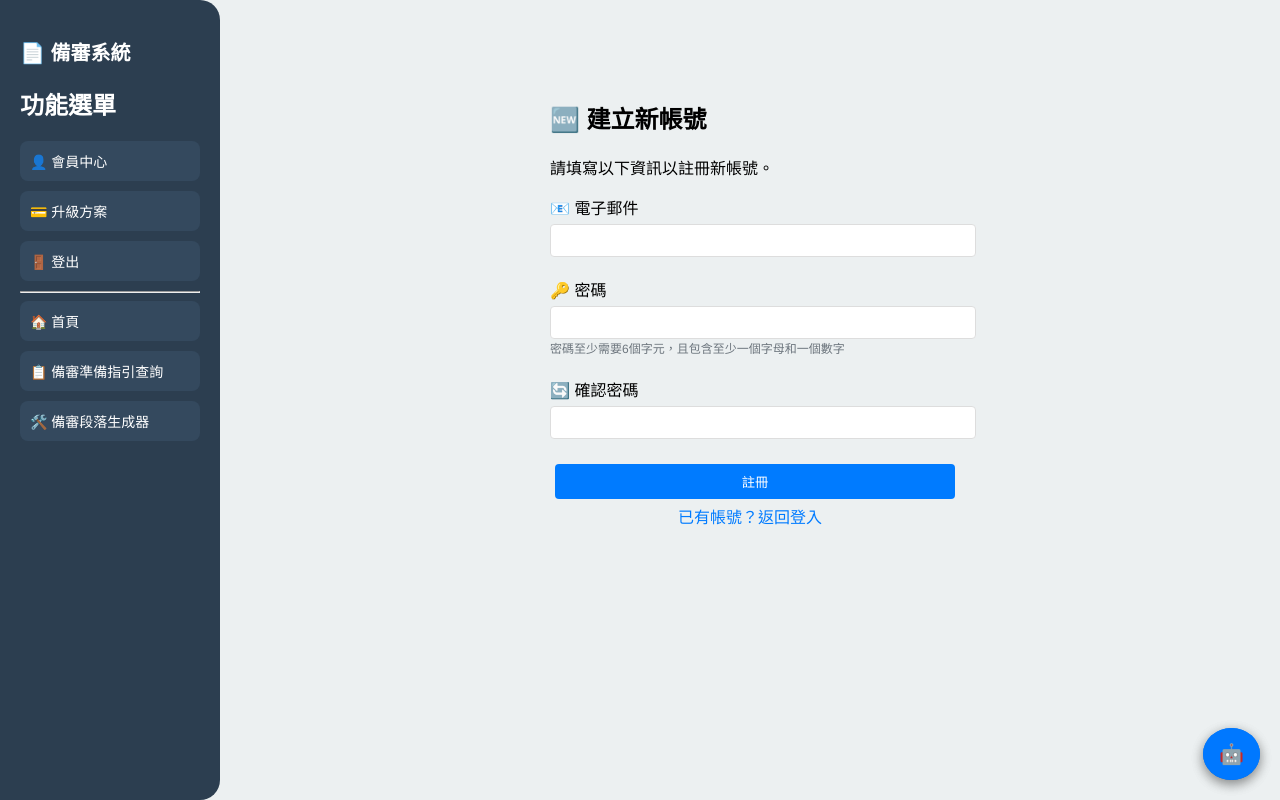
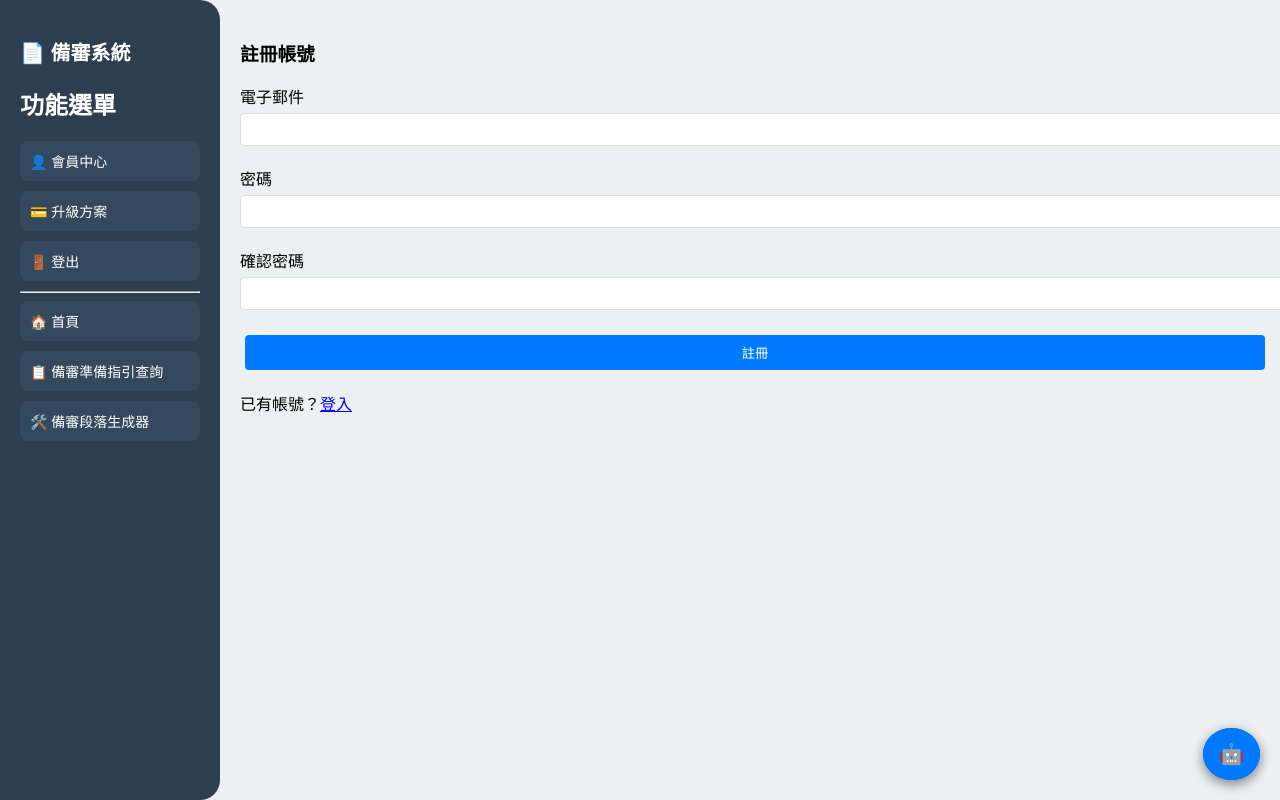
Before and after one commit to zhiyu220/document_generation, a Flask app: page /register in a window 1280 px wide. Run offline with Flask 3, Linux system fonts and the light colour scheme; the visitor is signed in with stand-in values (Sample User, id 1); data that the repository does not hold is empty; some libraries are stand-ins or nearby versions.

Commit message:
Update register.html

```diff
--- a/templates/register.html
+++ b/templates/register.html
@@ -3,92 +3,72 @@
 {% block title %}註冊{% endblock %}
 
 {% block content %}
-<div class="register-container">
-  <h2 class="slide-up">🆕 建立新帳號</h2>
-  <p class="slide-up delay-1">請填寫以下資訊以註冊新帳號。</p>
-
-  <form id="register-form" method="POST" class="register-form slide-up delay-2">
-    <div class="form-group">
-      <label for="email">📧 電子郵件</label>
-      <input type="email" name="email" id="email" class="form-control" required>
+<div class="container mt-5">
+    <div class="row justify-content-center">
+        <div class="col-md-6">
+            <div class="card">
+                <div class="card-header">
+                    <h3 class="text-center">註冊帳號</h3>
+                </div>
+                <div class="card-body">
+                    <div id="error-message" class="alert alert-danger" style="display: none;"></div>
+                    <form id="register-form" method="post">
+                        <div class="form-group mb-3">
+                            <label for="email">電子郵件</label>
+                            <input type="email" class="form-control" id="email" name="email" required>
+                        </div>
+                        <div class="form-group mb-3">
+                            <label for="password">密碼</label>
+                            <input type="password" class="form-control" id="password" name="password" required>
+                        </div>
+                        <div class="form-group mb-3">
+                            <label for="confirm_password">確認密碼</label>
+                            <input type="password" class="form-control" id="confirm_password" name="confirm_password" required>
+                        </div>
+                        <button type="submit" class="btn btn-primary w-100">註冊</button>
+                    </form>
+                    <div class="mt-3 text-center">
+                        <p>已有帳號？<a href="{{ url_for('login') }}">登入</a></p>
+                    </div>
+                </div>
+            </div>
+        </div>
     </div>
-
-    <div class="form-group">
-      <label for="password">🔑 密碼</label>
-      <input type="password" name="password" id="password" class="form-control" required
-             minlength="6" pattern="^(?=.*[A-Za-z])(?=.*\d)[A-Za-z\d]{6,}$"
-             title="密碼至少需要6個字元，且包含至少一個字母和一個數字">
-      <small class="form-text text-muted">密碼至少需要6個字元，且包含至少一個字母和一個數字</small>
-    </div>
-
-    <div class="form-group">
-      <label for="confirm_password">🔄 確認密碼</label>
-      <input type="password" name="confirm_password" id="confirm_password" class="form-control" required>
-    </div>
-
-    <div class="cta slide-up delay-3">
-      <button type="submit" class="btn btn-primary">註冊</button>
-      <a href="{{ url_for('login') }}" class="btn btn-link">已有帳號？返回登入</a>
-    </div>
-  </form>
 </div>
-
-<script src="https://code.jquery.com/jquery-3.6.0.min.js"></script>
 
 <script>
 document.getElementById('register-form').addEventListener('submit', function(e) {
     e.preventDefault();
 
-    const password = document.getElementById('password').value;
-    const confirmPassword = document.getElementById('confirm_password').value;
+    // 隱藏錯誤訊息
+    document.getElementById('error-message').style.display = 'none';
 
-    if (password !== confirmPassword) {
-        alert('兩次輸入的密碼不一致');
-        document.getElementById('confirm_password').value = '';
-        document.getElementById('confirm_password').focus();
-        return;
-    }
-
+    // 取得表單數據
     const formData = new FormData(this);
 
+    // 發送請求
     fetch('/register', {
         method: 'POST',
         body: formData
     })
-    .then(response => {
-        if (response.ok) {
-            window.location.href = '/verify?email=' + encodeURIComponent(document.getElementById('email').value);
+    .then(response => response.json())
+    .then(data => {
+        if (data.success) {
+            // 註冊成功，重定向到驗證頁面
+            window.location.href = data.redirect;
         } else {
-            return response.text().then(text => {
-                throw new Error(text);
-            });
+            // 顯示錯誤訊息
+            const errorMessage = document.getElementById('error-message');
+            errorMessage.textContent = data.message;
+            errorMessage.style.display = 'block';
         }
     })
     .catch(error => {
-        alert(error.message);
+        console.error('Error:', error);
+        const errorMessage = document.getElementById('error-message');
+        errorMessage.textContent = '系統錯誤，請稍後再試';
+        errorMessage.style.display = 'block';
     });
-});
-
-// 即時密碼驗證
-document.getElementById('password').addEventListener('input', function() {
-    const password = this.value;
-    const regex = /^(?=.*[A-Za-z])(?=.*\d)[A-Za-z\d]{6,}$/;
-
-    if (!regex.test(password)) {
-        this.setCustomValidity('密碼至少需要6個字元，且包含至少一個字母和一個數字');
-    } else {
-        this.setCustomValidity('');
-    }
-});
-
-// 即時確認密碼驗證
-document.getElementById('confirm_password').addEventListener('input', function() {
-    const password = document.getElementById('password').value;
-    if (this.value !== password) {
-        this.setCustomValidity('兩次輸入的密碼不一致');
-    } else {
-        this.setCustomValidity('');
-    }
 });
 </script>
 
```
